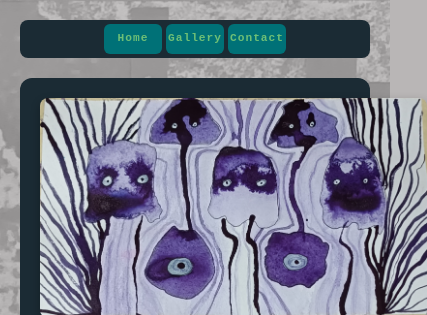
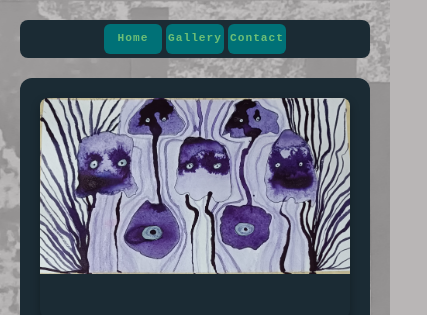
Before and after one commit to kalemriah/art-portfolio, a plain HTML site: page public/index.html in a window 390 px wide. Shown: the top 315 px of the page, 427 px wide, since content can reach past the window. Drawn offline with Linux system fonts and the light colour scheme.

Commit message:
Fix home page image stretching on mobile
Co-Authored-By: Claude Sonnet 4.6 <noreply@anthropic.com>

```diff
--- a/public/index.html
+++ b/public/index.html
@@ -18,7 +18,7 @@
 
 <section>
 <div class="card1">
-  <img src="images/004.jpg" alt="Kalem Wallace" style="max-height: 220px; width: auto; object-fit: contain;" />
+  <img src="images/004.jpg" alt="Kalem Wallace" style="max-height: 220px; max-width: 100%; width: auto; object-fit: contain;" />
   <h1>Kalem Wallace</h1>
   <p>
     I make art. Watercolor, acrylics, paint sticks, collage — whatever's around. Music on, zone in, see what comes out. Austin TX.
```
